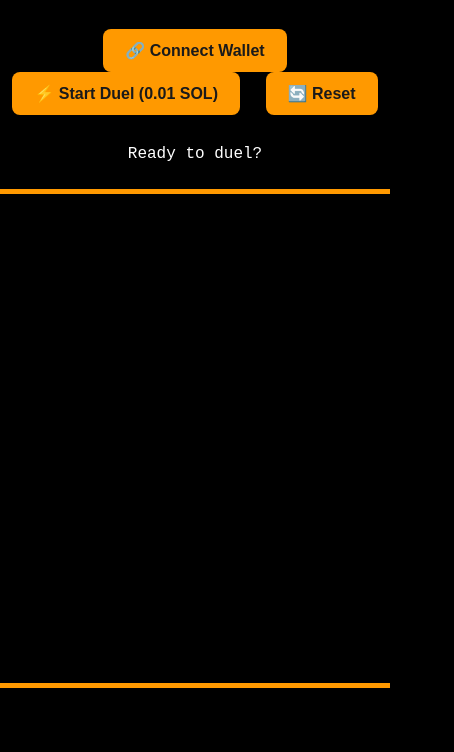
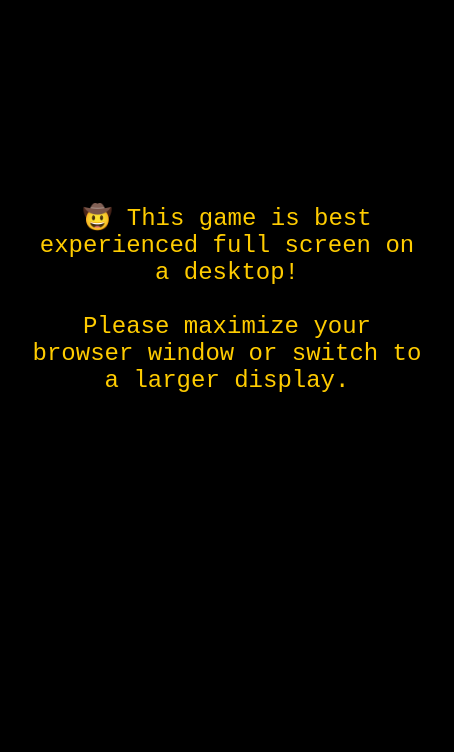
Before and after one commit to FifthGenHub/DexHunt.github.io, a plain HTML site: page duel.html in a window 390 px wide. Shown: the part 156-908 px from the top of the page, 454 px wide, since content can reach past the window. Before the commit the page ends 844 px from the top, so only its background shows below. Drawn offline with Linux system fonts and the light colour scheme.

Commit message:
Enforce fullscreen mode for fair gameplay

```diff
--- a/duel.html
+++ b/duel.html
@@ -5,14 +5,31 @@
   <meta name="viewport" content="width=device-width, initial-scale=1.0"/>
   <title>DexDegenDuel (Powered by $TXSE)</title>
   <style>
-    body {
+    html, body {
       margin: 0;
       padding: 0;
+      height: 100%;
+      overflow: hidden;
       font-family: 'Courier New', Courier, monospace;
       background: #000;
       color: #ffc34d;
       text-align: center;
-      overflow: hidden;
+    }
+    .fullscreen-warning {
+      display: none;
+      position: absolute;
+      top: 0;
+      left: 0;
+      width: 100vw;
+      height: 100vh;
+      background: rgba(0, 0, 0, 0.95);
+      color: #ffcc00;
+      font-size: 1.5rem;
+      z-index: 999;
+      justify-content: center;
+      align-items: center;
+      text-align: center;
+      padding: 2rem;
     }
     .game-container {
       width: 100vw;
@@ -85,7 +102,11 @@
   </style>
 </head>
 <body>
-  <div class="game-container">
+  <div class="fullscreen-warning" id="warning">
+    🤠 This game is best experienced full screen on a desktop!<br><br>
+    Please maximize your browser window or switch to a larger display.
+  </div>
+  <div class="game-container" id="game">
     <h1><span class="emoji">🤠</span> DexDegenDuel: Cowboy Reaction Showdown</h1>
     <div class="button-row">
       <button class="wallet-btn" onclick="connectWallet()">🔗 Connect Wallet</button>
@@ -102,6 +123,21 @@
     let duelTimeout, reactionTimeout;
     let canShoot = false;
     let walletConnected = false;
+
+    function checkScreenSize() {
+      const warning = document.getElementById('warning');
+      const game = document.getElementById('game');
+      if (window.innerWidth < 1024 || window.innerHeight < 600) {
+        warning.style.display = 'flex';
+        game.style.display = 'none';
+      } else {
+        warning.style.display = 'none';
+        game.style.display = 'flex';
+      }
+    }
+
+    window.addEventListener('resize', checkScreenSize);
+    window.addEventListener('load', checkScreenSize);
 
     function connectWallet() {
       const log = document.getElementById('log');
```
